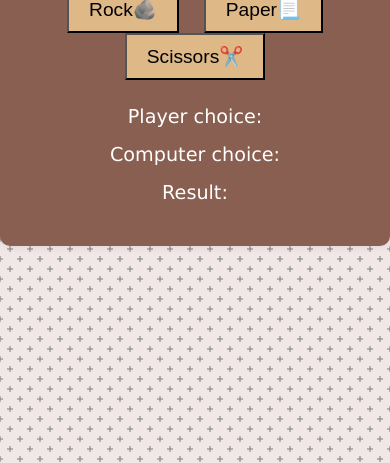
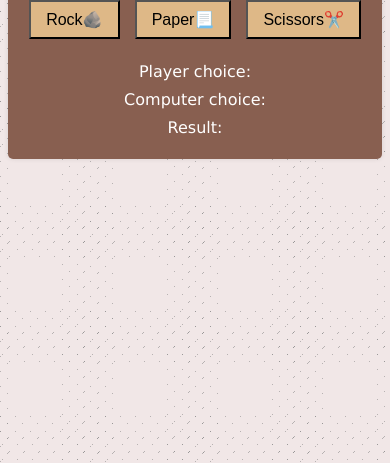
Before and after one commit to nehalskdev/Rock-Paper-Scissors, a plain HTML site: page index.html in a window 390 px wide. Shown: the part 381-844 px from the top of the page. Drawn offline with Linux system fonts and the light colour scheme.

Commit message:
added media query for smaller screen

```diff
--- a/syle.css
+++ b/syle.css
@@ -62,7 +62,7 @@ body {
   margin: 5px 0;
 }
 @keyframes fadeIn {
-  from  {
+  from {
     opacity: 0;
     transform: translateY(-3rem);
   }
@@ -71,3 +71,36 @@ body {
     transform: translateY(0);
   }
 }
+@media (max-width: 440px) {
+  body {
+    background-size: 15px 15px, 15px 15px, 7px 7px, 7px 7px;
+    background-color: #f1e7e7;
+  }
+
+  .game-container {
+    padding: 1rem;
+    border-radius: 5px;
+    box-shadow: 0 0 5px rgba(0, 0, 0, 0.1);
+    font-size: 1rem;
+  }
+
+  h1 {
+    font-size: 1.5rem;
+  }
+
+  .choices {
+    margin: 10px 0;
+  }
+
+  .choice {
+    font-size: 1rem;
+    margin: 0 5px;
+    padding: 8px 15px;
+  }
+
+  .result p {
+    font-size: 1rem;
+    padding: 3px 0;
+    margin: 3px 0;
+  }
+}
```
